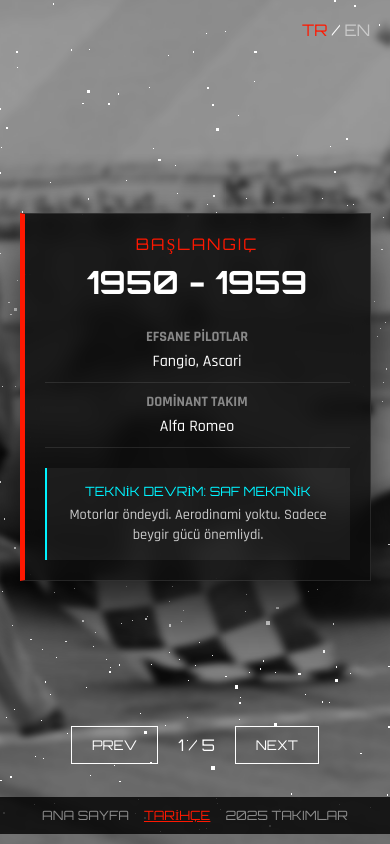
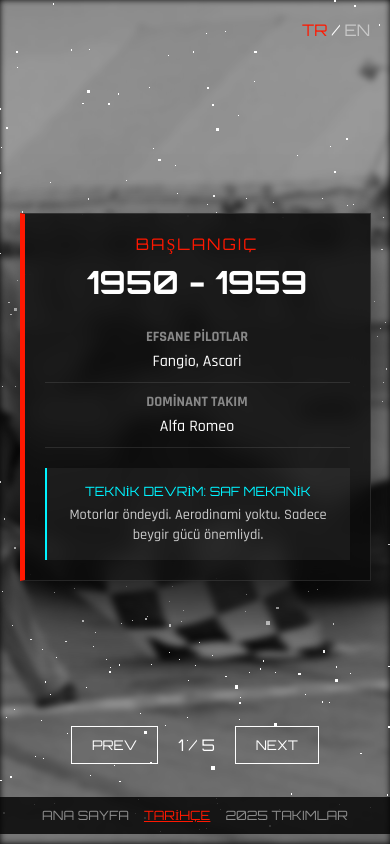
Before and after one commit to silacatkin/aboutformula1, a plain HTML site: page index.html in a window 390 px wide. Both pictures are taken after a click on the item "TARİHÇE". Drawn offline with nearby package versions, Linux system fonts and the light colour scheme; animation ran at ten frames a second.

Commit message:
Fix CSS styles for background layer

```diff
--- a/index.html
+++ b/index.html
@@ -159,7 +159,12 @@
                 justify-content: center;
             }
             .top-right { top: 20px !important; right: 20px !important; }
+            #bg-layer {
+                transform: scale(1) !important;
+                background-position: center center !important;
+            }
         }
+
     </style>
 </head>
 <body>
```
